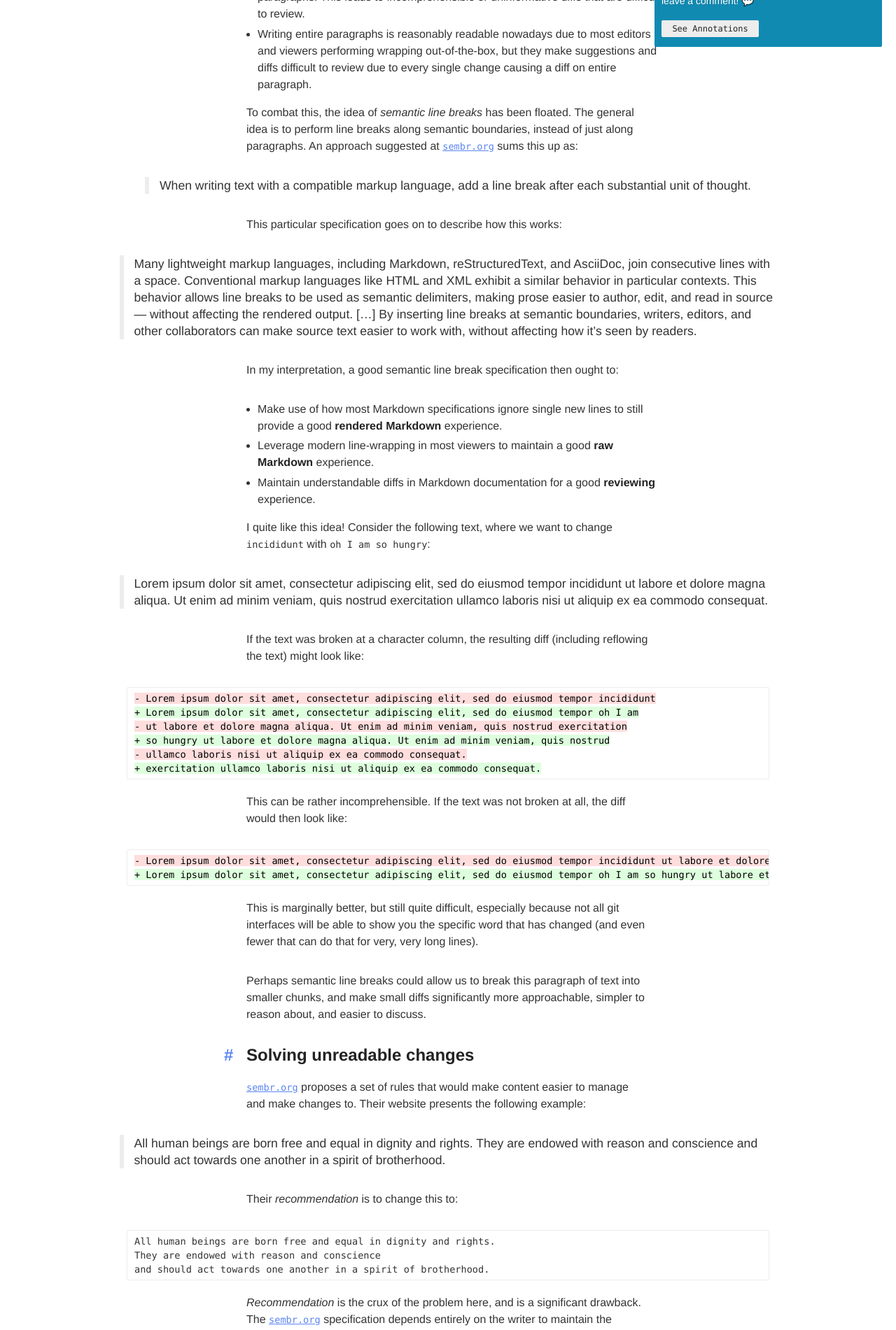
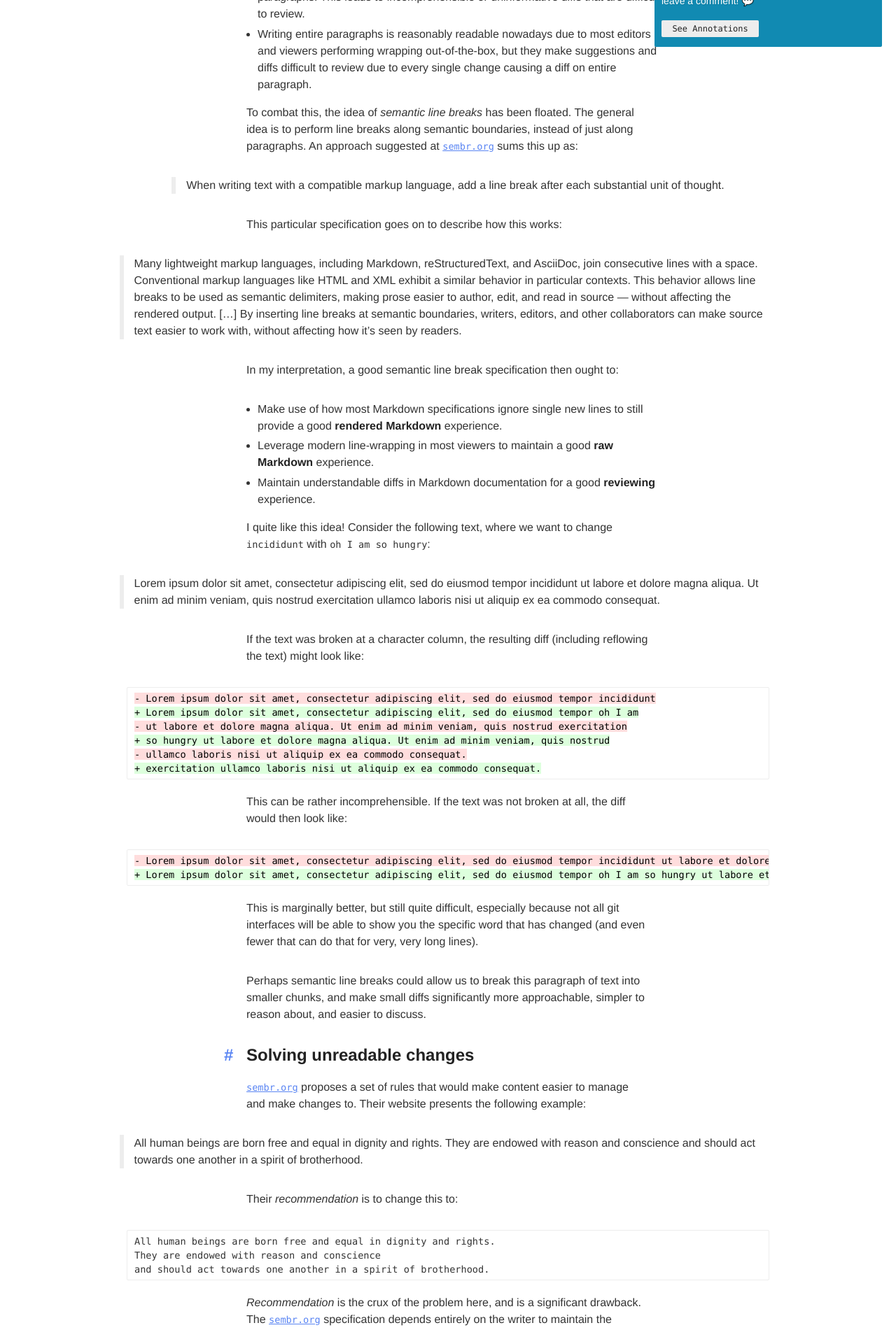
Before and after one commit to bobheadxi/bobheadxi.github.io, a Jekyll site: the page built from content/_posts/2021-02-18-semantic-line-breaks.md, in a window 1280 px wide. Shown: the part 809-2710 px from the top of the page at 70% size. Built offline with Jekyll 4.4.1, drawn with Linux system fonts in a browser that asks for light colours; nearby versions of some CDN libraries; emoji names are drawn with the system emoji font; a style sheet for code colours, icons or effects is not loaded.

Commit message:
tweak blockquotes

```diff
--- a/_sass/base/general.sass
+++ b/_sass/base/general.sass
@@ -83,8 +83,6 @@ blockquote
 	padding-left: 15px
 	border-left: 6px solid var(--epsilon)
 	width: fit-content
-	*
-		font-size: 1.1rem
 
 hr
 	border: none
```
